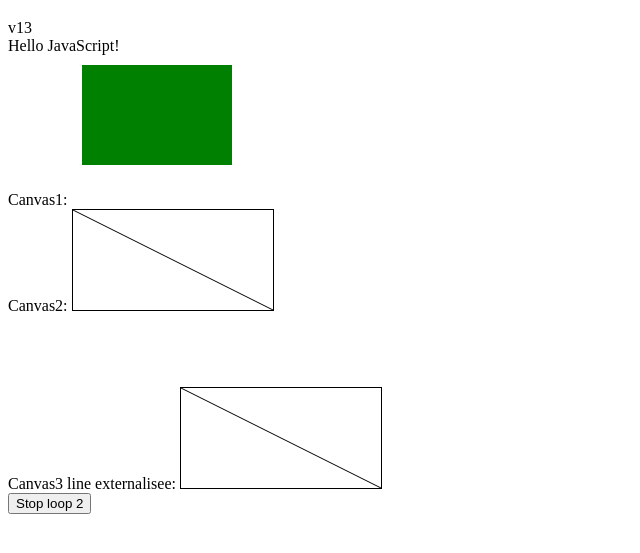
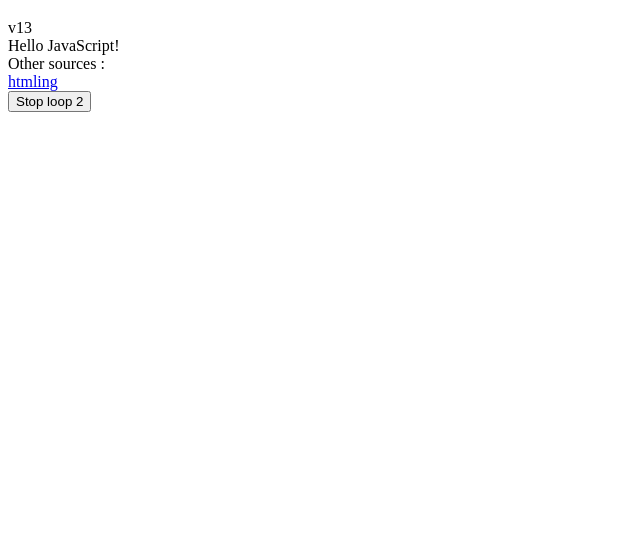
Before and after one commit to moueza/utilities, a plain HTML site: page index.html in a window 1280 px wide. Shown: the part 61-614 px from the top of the page, without its empty margins (0-640 px from the left). Drawn offline with nearby package versions, Linux system fonts and the light colour scheme.

Commit message:
other sources

```diff
--- a/index.html
+++ b/index.html
@@ -9,21 +9,9 @@
   <body>
     <div id="app">
       v13
-      <div id="div1"></div>
-      Canvas1:
-      <!--rect vert : https://developer.mozilla.org/en-US/docs/Web/API/Canvas_API-->
-      <canvas id="canvas"></canvas>
-      <br> Canvas2:
-      <canvas id="myCanvas" width="200" height="100" style="border:1px solid #000000;">
-      </canvas>
-      <br>
-      <br>
-      <br>
-      <br>
-      <br>
-      Canvas3 line externalisee:
-      <canvas id="myCanvas3" width="200" height="100" style="border:1px solid #000000;">
-      </canvas>
+      <div id="div1"></div>Other sources :
+	    <br>	    <a href="https://moueza.github.io/htmling-text-to-html-java/">htmling</a>
+
 
 
 
```
